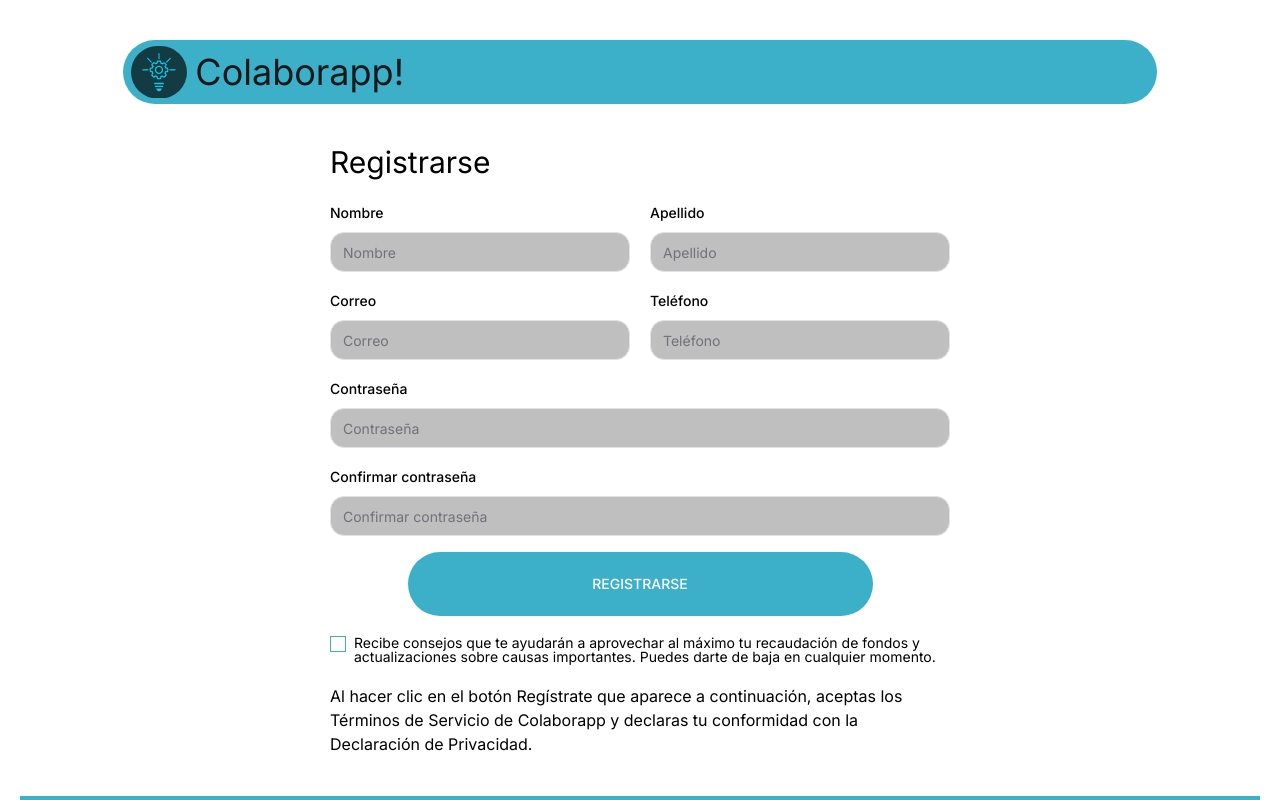
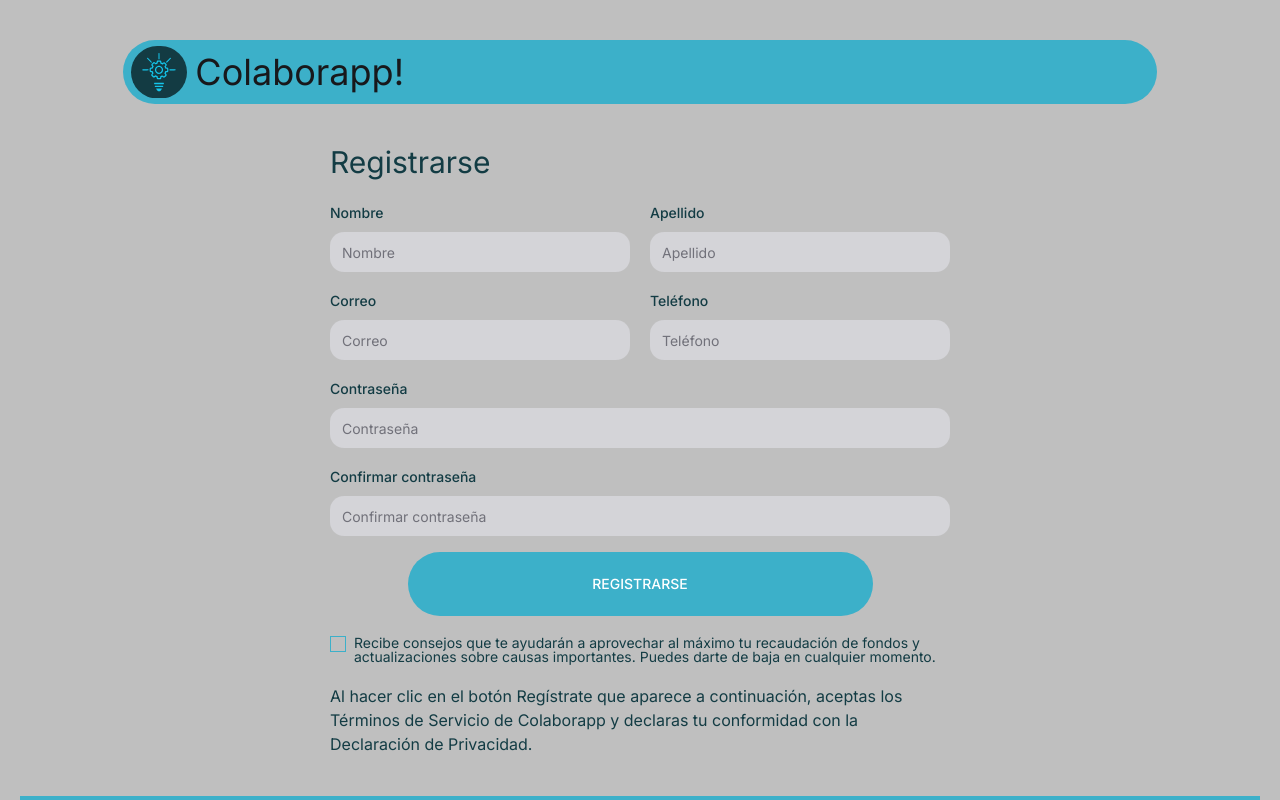
Before and after one commit to No-Country/c16-40-n-java, a Next.js app in the folder frontend/: page /register in a window 1280 px wide. Shown: the top 800 px of the page. Built offline with nearby package versions, Linux system fonts and the light colour scheme.

Commit message:
feat: style updates

```diff
--- a/frontend/app/globals.css
+++ b/frontend/app/globals.css
@@ -5,12 +5,14 @@
 body {
   height: 100dvh;
   /* width: 100dvw;*/
+  background-color: hsl(var(--background));
+  color: hsl(var(--foreground));
 }
 
 @layer base {
   :root {
     --background: 0 0% 75%;
-    --foreground: 240 10% 3.9%;
+    --foreground: 190 56% 17%;
     --card: 0 0% 100%;
     --card-foreground: 240 10% 3.9%;
     --popover: 0 0% 100%;
@@ -27,7 +29,7 @@ body {
     --destructive-foreground: 0 0% 98%;
     --border: 240 5.9% 90%;
     --input: 240 5.9% 90%;
-    --ring: 142.1 76.2% 36.3%;
+    --ring: 190.64deg 56.63% 51.18%;
     --radius: 1rem;
   }
 
--- a/frontend/components/home/ProjectsContainer.tsx
+++ b/frontend/components/home/ProjectsContainer.tsx
@@ -14,7 +14,7 @@ const ProjectsContainer = () => {
   return (
     <section className="w-full flex flex-col p-5">
       <div className="pb-5">
-        <h2 className="text-secondary-foreground text-base lg:text-xl font-bold">
+        <h2 className="text-base lg:text-xl font-bold">
           Descubre proyectos que te inspiren y te impulsen a actuar.
         </h2>
         <div className="flex py-5 gap-3">
--- a/frontend/components/login/loginForm.tsx
+++ b/frontend/components/login/loginForm.tsx
@@ -45,7 +45,11 @@ const LoginForm = () => {
             <FormItem>
               <FormLabel>Correo</FormLabel>
               <FormControl>
-                <Input placeholder="correo" {...field} />
+                <Input
+                  className="border-none  bg-zinc-300"
+                  placeholder="Correo"
+                  {...field}
+                />
               </FormControl>
               <FormMessage />
             </FormItem>
@@ -58,7 +62,11 @@ const LoginForm = () => {
             <FormItem>
               <FormLabel>Contraseña</FormLabel>
               <FormControl>
-                <Input placeholder="Contraseña" {...field} />
+                <Input
+                  className="border-none  bg-zinc-300"
+                  placeholder="Contraseña"
+                  {...field}
+                />
               </FormControl>
               <FormMessage />
             </FormItem>
--- a/frontend/components/register/registerForm.tsx
+++ b/frontend/components/register/registerForm.tsx
@@ -17,13 +17,17 @@ import { Input } from '@/components/ui/input';
 
 const formSchema = z
   .object({
-    name: z.string(),
-    lastName: z.string(),
+    name: z
+      .string()
+      .min(4, { message: 'El nombre debe contener al menos 4 caracteres' }),
+    lastName: z
+      .string()
+      .min(4, { message: 'El apellido debe contener al menos 3 caracteres' }),
     email: z.string().email('El formato del mail ingresado es incorrecto.'),
     telephone: z
       .string()
-      .min(10, { message: 'Must be a valid mobile number' })
-      .max(14, { message: 'Must be a valid mobile number' }),
+      .min(10, { message: 'El numero ingresado es invalido' })
+      .max(14, { message: 'El numero ingresado es invalido' }),
     password: z.string().min(4, {
       message: 'La contraseña debe contener al menos 4 caracteres.',
     }),
@@ -64,7 +68,11 @@ const RegisterForm = () => {
               <FormItem className="w-full">
                 <FormLabel>Nombre</FormLabel>
                 <FormControl>
-                  <Input placeholder="Nombre" {...field} />
+                  <Input
+                    className="border-none bg-zinc-300"
+                    placeholder="Nombre"
+                    {...field}
+                  />
                 </FormControl>
                 <FormMessage />
               </FormItem>
@@ -77,7 +85,11 @@ const RegisterForm = () => {
               <FormItem className="w-full">
                 <FormLabel>Apellido</FormLabel>
                 <FormControl>
-                  <Input placeholder="Apellido" {...field} />
+                  <Input
+                    className="border-none bg-zinc-300"
+                    placeholder="Apellido"
+                    {...field}
+                  />
                 </FormControl>
                 <FormMessage />
               </FormItem>
@@ -92,7 +104,11 @@ const RegisterForm = () => {
               <FormItem className="w-full">
                 <FormLabel>Correo</FormLabel>
                 <FormControl>
-                  <Input placeholder="Correo" {...field} />
+                  <Input
+                    className="border-none bg-zinc-300"
+                    placeholder="Correo"
+                    {...field}
+                  />
                 </FormControl>
                 <FormMessage />
               </FormItem>
@@ -105,7 +121,11 @@ const RegisterForm = () => {
               <FormItem className="w-full">
                 <FormLabel>Teléfono</FormLabel>
                 <FormControl>
-                  <Input placeholder="Teléfono" {...field} />
+                  <Input
+                    className="border-none bg-zinc-300"
+                    placeholder="Teléfono"
+                    {...field}
+                  />
                 </FormControl>
                 <FormMessage />
               </FormItem>
@@ -119,7 +139,11 @@ const RegisterForm = () => {
             <FormItem>
               <FormLabel>Contraseña</FormLabel>
               <FormControl>
-                <Input placeholder="Contraseña" {...field} />
+                <Input
+                  className="border-none bg-zinc-300"
+                  placeholder="Contraseña"
+                  {...field}
+                />
               </FormControl>
               <FormMessage />
             </FormItem>
@@ -132,7 +156,11 @@ const RegisterForm = () => {
             <FormItem>
               <FormLabel>Confirmar contraseña</FormLabel>
               <FormControl>
-                <Input placeholder="Confirmar contraseña" {...field} />
+                <Input
+                  className="border-none bg-zinc-300"
+                  placeholder="Confirmar contraseña"
+                  {...field}
+                />
               </FormControl>
               <FormMessage />
             </FormItem>
```
